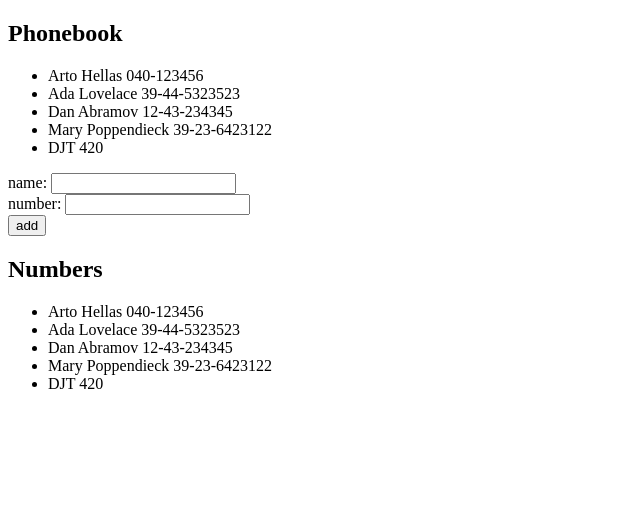
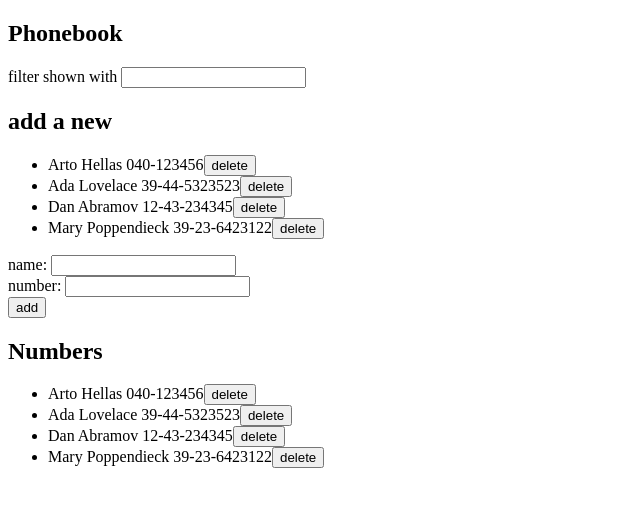
Before and after one commit to pathnames/fullstackopen, a React (Vite) app in the folder part2/phonebook/: page / in a window 1280 px wide. Shown: the top 506 px of the page, without its empty margins (0-640 px from the left). Built offline with nearby package versions, Linux system fonts and the light colour scheme; data requests are answered from the project's data file.

Commit message:
Exercise 2.14 solution.

```diff
--- a/part2/phonebook/components/Persons.jsx
+++ b/part2/phonebook/components/Persons.jsx
@@ -1,14 +1,14 @@
-const Persons = ({ persons }) => {
+const Persons = ({ persons, handleDelete}) => {
   return (
     <ul>
       {persons.map(person =>
       <li key={person.id}>
       {person.name} {person.number}
+      <button onClick={() => handleDelete(person.id)}> delete</button>
       </li>
       )
     }
     </ul>
-
   )
 }
 
--- a/part2/phonebook/db.json
+++ b/part2/phonebook/db.json
@@ -19,11 +19,6 @@
       "name": "Mary Poppendieck",
       "number": "39-23-6423122",
       "id": "4"
-    },
-    {
-      "id": "f77d",
-      "name": "DJT",
-      "number": "420"
     }
   ]
 }
--- a/part2/phonebook/src/App.jsx
+++ b/part2/phonebook/src/App.jsx
@@ -50,10 +50,21 @@ const App = () => {
     ? persons
     : persons.filter(person => person.name.toLowerCase().includes(searchTerm.toLowerCase()))
 
+  const handleDelete = (id) => {
+    if (window.confirm('Do you really want to delete this person?')) {
+      axios
+        .delete(`http://localhost:3001/persons/${id}`)
+        .then(response => {
+          setPersons(persons.filter(person => person.id !== id))
+        })
+    }
+  }
   return (
     <div>
       <h2>Phonebook</h2>
-      <Persons persons={personsToShow} />
+      <Filter searchTerm={searchTerm} handleSearchTermChange={handleSearchTermChange} />
+      <h2>add a new</h2>
+      <Persons persons={personsToShow} handleDelete={handleDelete}/>
       <PersonForm addPerson={addFormData} newName={newName} handleNameChange={(event) => setNewName(event.target.value)} newNumber={newNumber} handleNumberChange={(event) => setNewNumber(event.target.value)} />
       <h2>Numbers</h2>
       <Persons persons={persons} />
```
